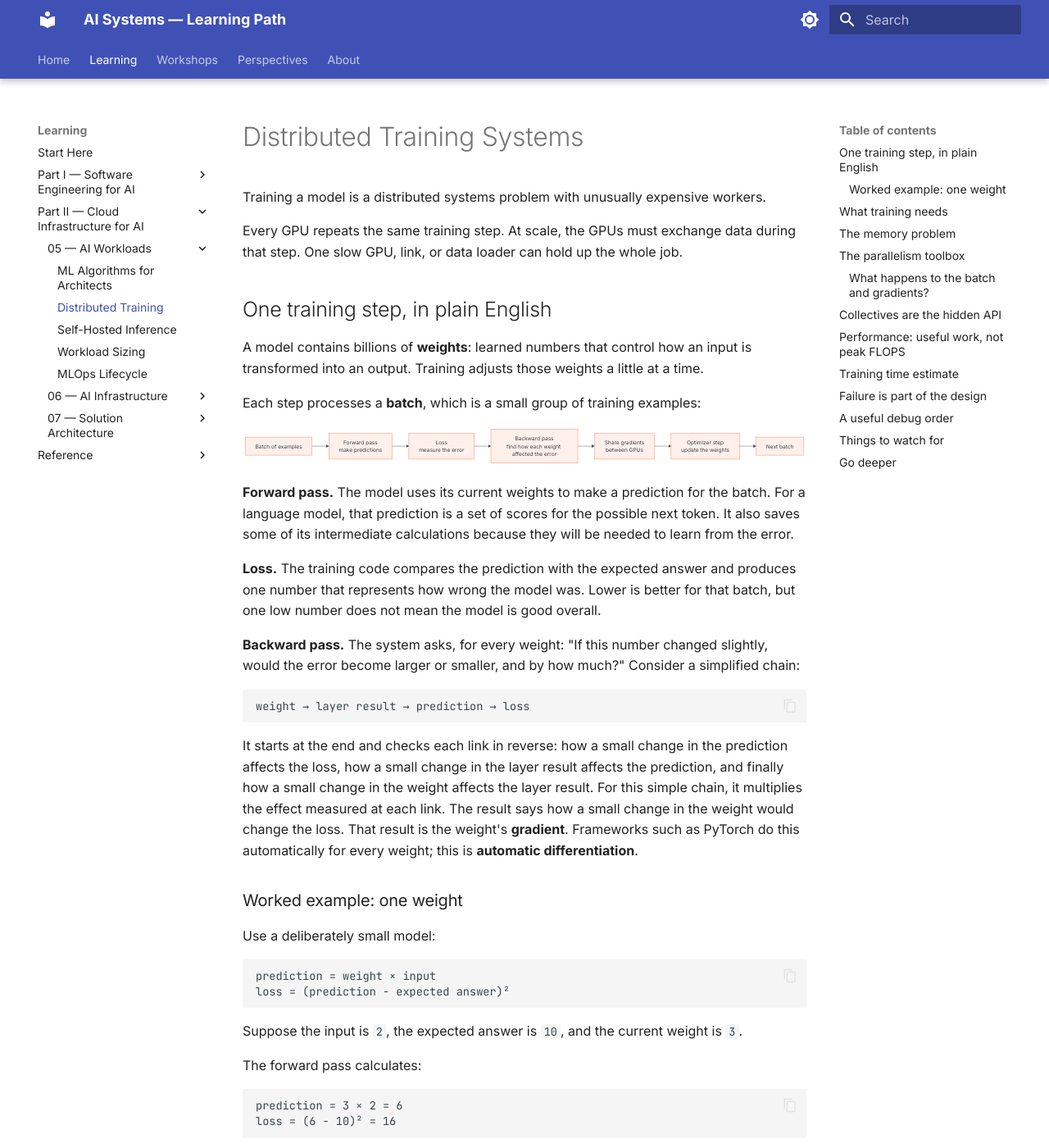
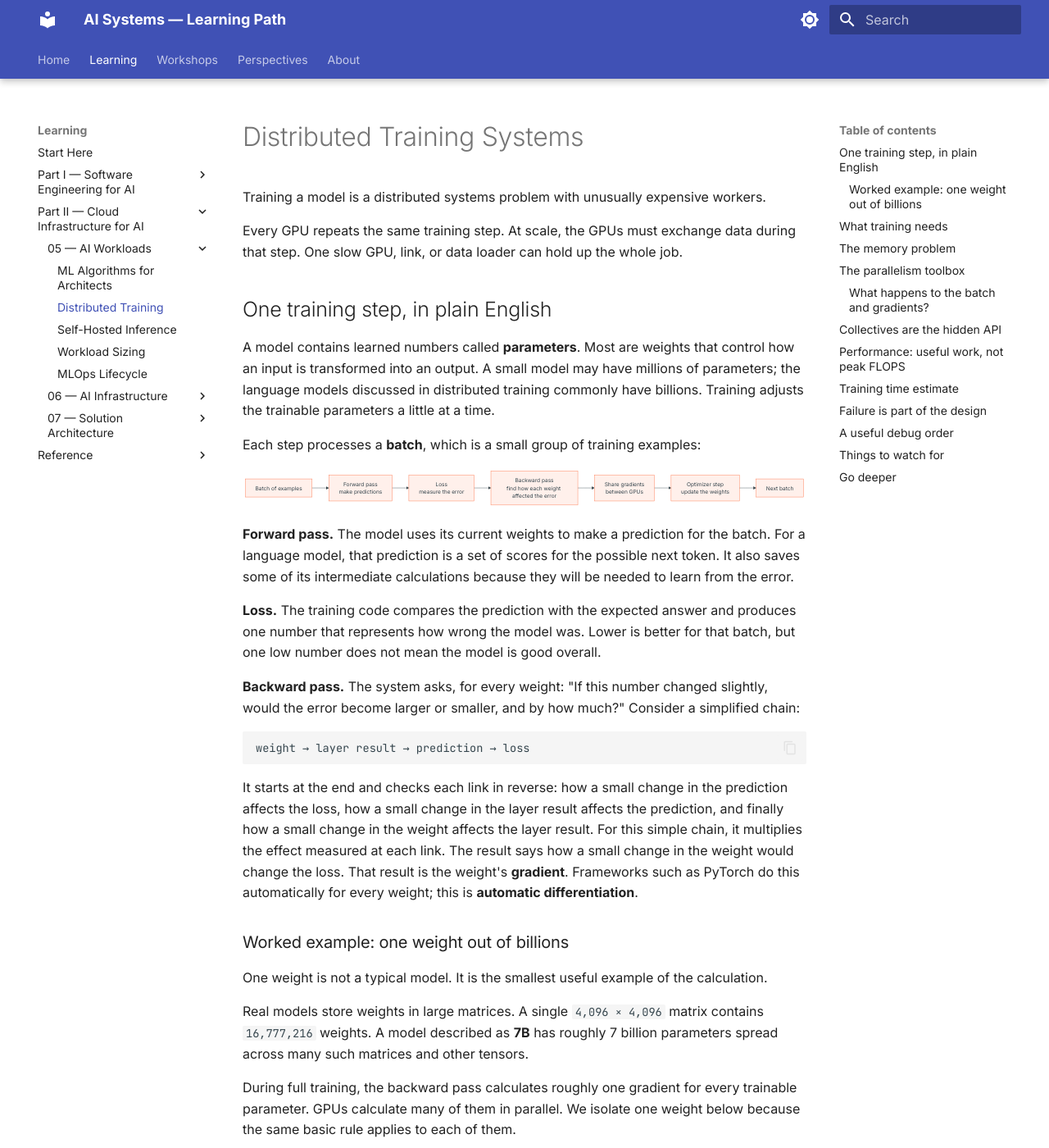
Before and after one commit to Jonathan34/ai-learning, an MkDocs documentation site: the page built from docs/05-ai-workloads/22-distributed-training.md, in a window 1280 px wide and 1400 px high. Shown: the whole window at 82% size. Built offline with MkDocs 1.6.1 and Material for MkDocs 9.7.7, drawn with Linux system fonts in a browser that asks for light colours.

Commit message:
docs: put gradient example in scale

```diff
--- a/docs/05-ai-workloads/22-distributed-training.md
+++ b/docs/05-ai-workloads/22-distributed-training.md
@@ -6,7 +6,7 @@ Every GPU repeats the same training step. At scale, the GPUs must exchange data
 
 ## One training step, in plain English
 
-A model contains billions of **weights**: learned numbers that control how an input is transformed into an output. Training adjusts those weights a little at a time.
+A model contains learned numbers called **parameters**. Most are weights that control how an input is transformed into an output. A small model may have millions of parameters; the language models discussed in distributed training commonly have billions. Training adjusts the trainable parameters a little at a time.
 
 Each step processes a **batch**, which is a small group of training examples:
 
@@ -32,7 +32,13 @@ weight → layer result → prediction → loss
 
 It starts at the end and checks each link in reverse: how a small change in the prediction affects the loss, how a small change in the layer result affects the prediction, and finally how a small change in the weight affects the layer result. For this simple chain, it multiplies the effect measured at each link. The result says how a small change in the weight would change the loss. That result is the weight's **gradient**. Frameworks such as PyTorch do this automatically for every weight; this is **automatic differentiation**.
 
-### Worked example: one weight
+### Worked example: one weight out of billions
+
+One weight is not a typical model. It is the smallest useful example of the calculation.
+
+Real models store weights in large matrices. A single `4,096 × 4,096` matrix contains `16,777,216` weights. A model described as **7B** has roughly 7 billion parameters spread across many such matrices and other tensors.
+
+During full training, the backward pass calculates roughly one gradient for every trainable parameter. GPUs calculate many of them in parallel. We isolate one weight below because the same basic rule applies to each of them.
 
 Use a deliberately small model:
 
```
